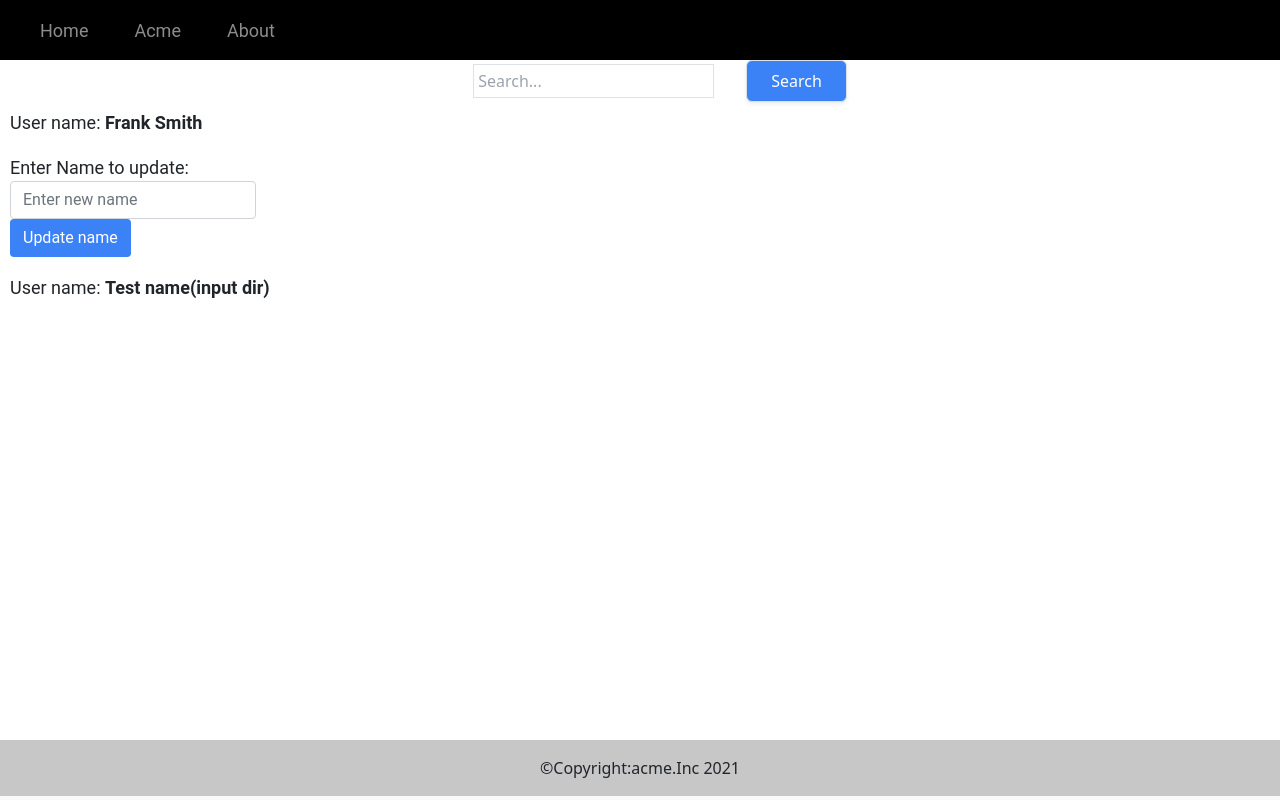
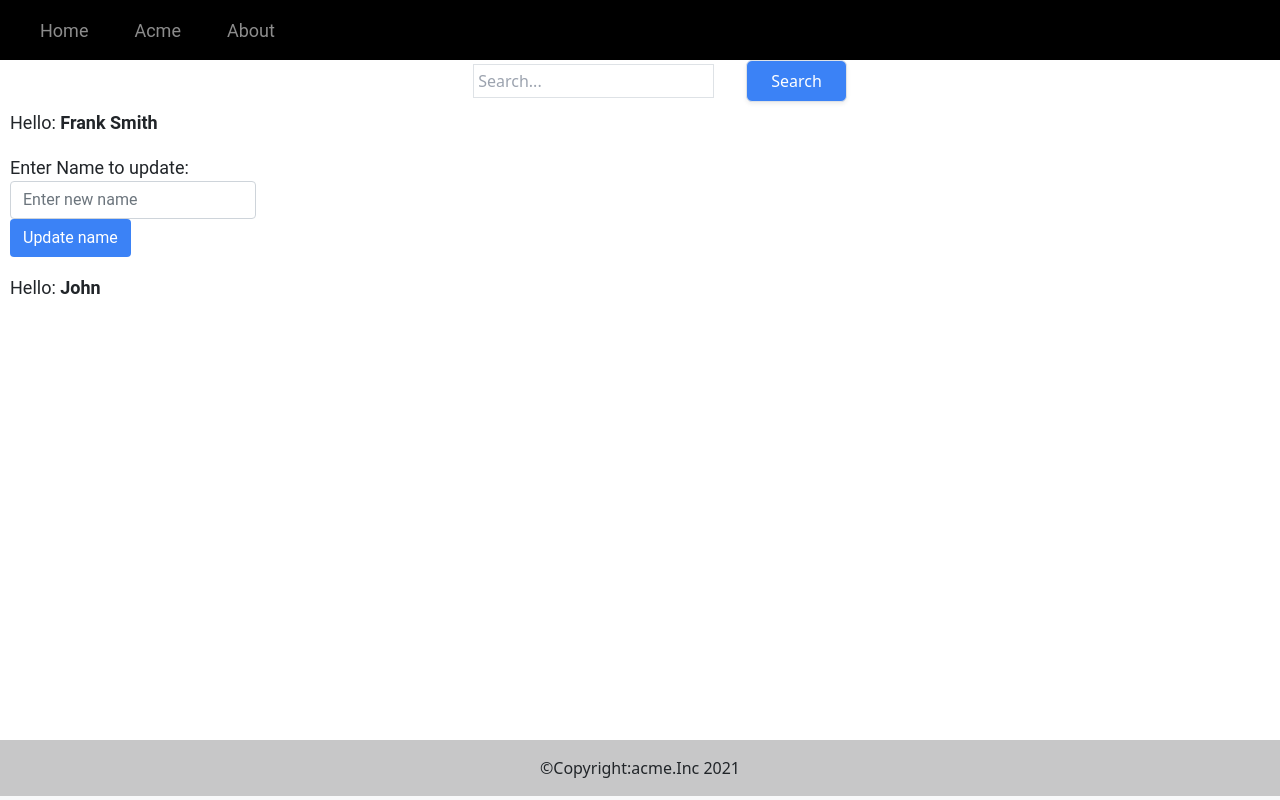
Before and after one commit to Satishchilkaka/ang-core, an Angular app: page / in a window 1280 px wide. Built offline with nearby package versions, Linux system fonts and the light colour scheme.

Commit message:
Upodate name

```diff
--- a/src/app/features/name-display/name-details/name-details.component.html
+++ b/src/app/features/name-display/name-details/name-details.component.html
@@ -2,7 +2,7 @@
   <div class="row">
     <div class="col-md-12">
       <h1>
-        User name: <strong>{{ fullName }}</strong>
+        Hello: <strong>{{ fullName }}</strong>
       </h1>
     </div>
   </div>
--- a/src/app/features/name-display/name-display.component.ts
+++ b/src/app/features/name-display/name-display.component.ts
@@ -11,7 +11,7 @@ export class NameDisplayComponent implements OnInit {
   newName: string = 'Frank Smith'
 
 
-  inputName: string = 'Test name(input dir)'
+  inputName: string = 'John'
 
   updateName(newName: string) {
     this.newName = newName
```
